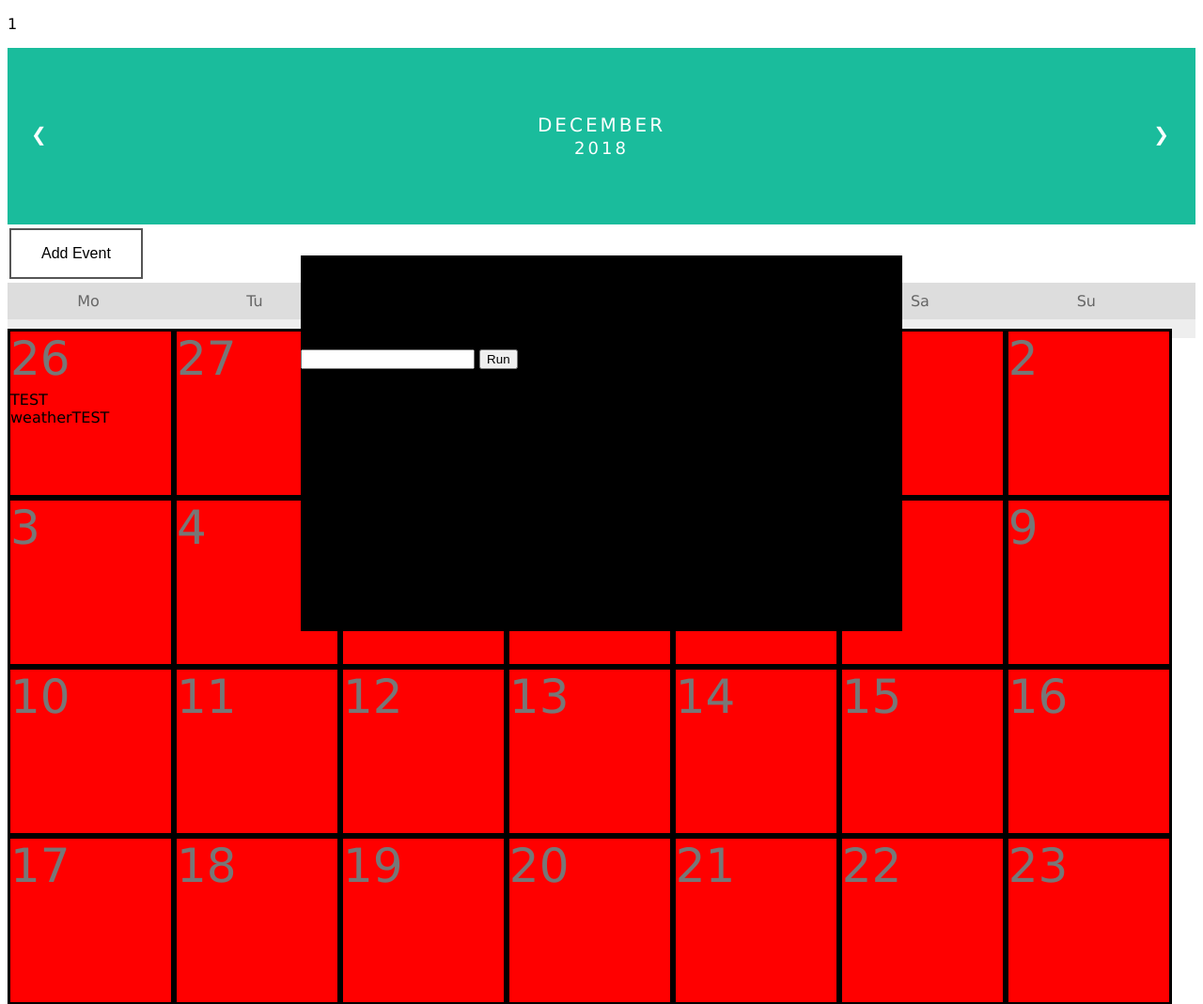
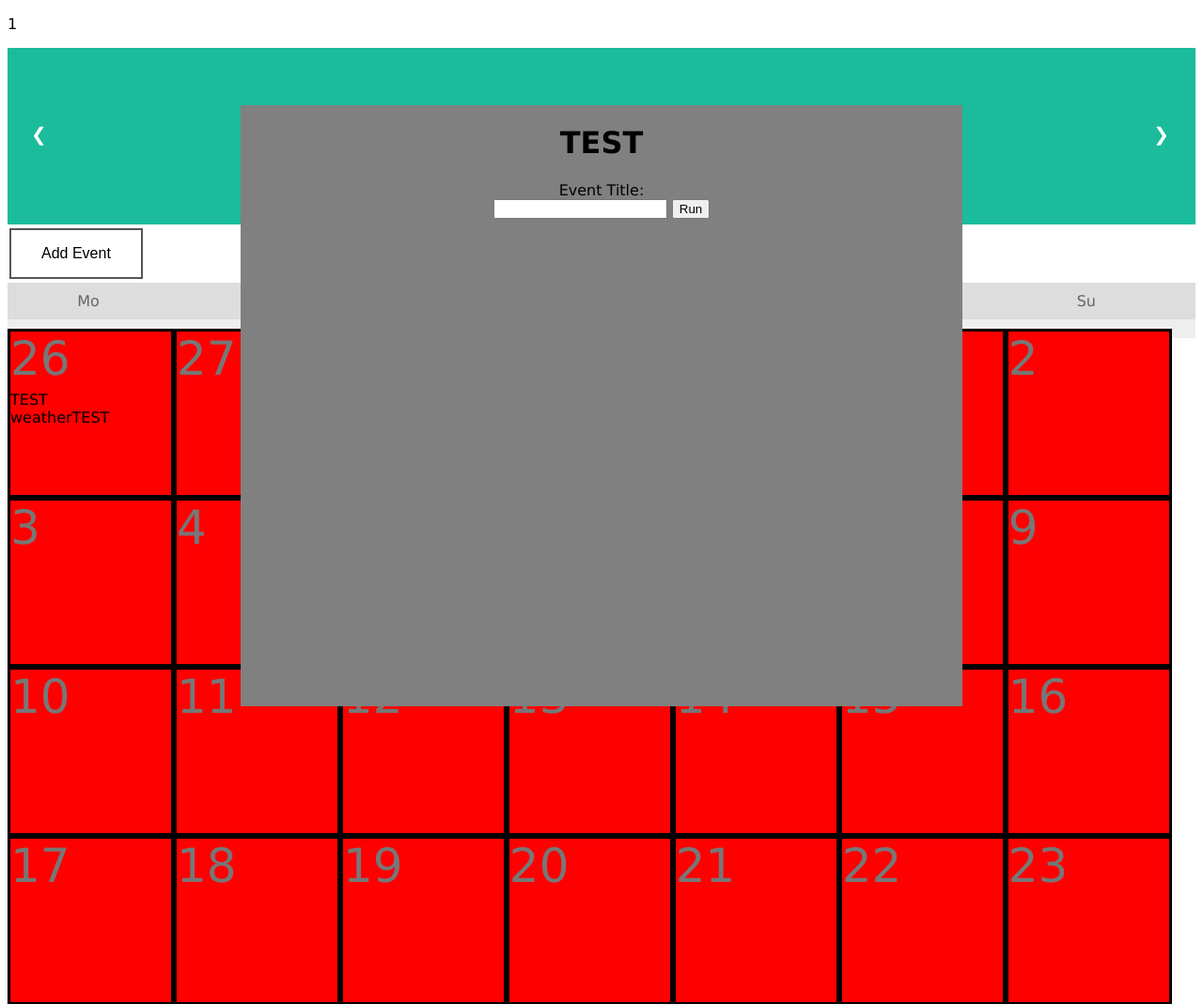
Before and after one commit to J0n4sB/CSCalendar, a PHP site: page / in a window 1280 px wide. Shown: the top 1069 px of the page at 94% size. Run offline with PHP 8.4, Linux system fonts and the light colour scheme.

Commit message:
Update calendar.css

```diff
--- a/calendar.css
+++ b/calendar.css
@@ -132,13 +132,15 @@ body {font-family: Verdana, sans-serif;}
 /* The Modal (background) */
 .modal {
     position: fixed;
-       width: 50%;
-   height: 50%;
-   left: 50%;
-   top: 50%;
+       width: 60%;
+   height: 80%;
+   left: 45%;
+   top: 30%;
    margin-left: -25%;
    margin-top: -10%;
-   background-color: black;
+   background-color: gray;
+   text-align: center;
+   opacity: 1;
 
 
 }
```
